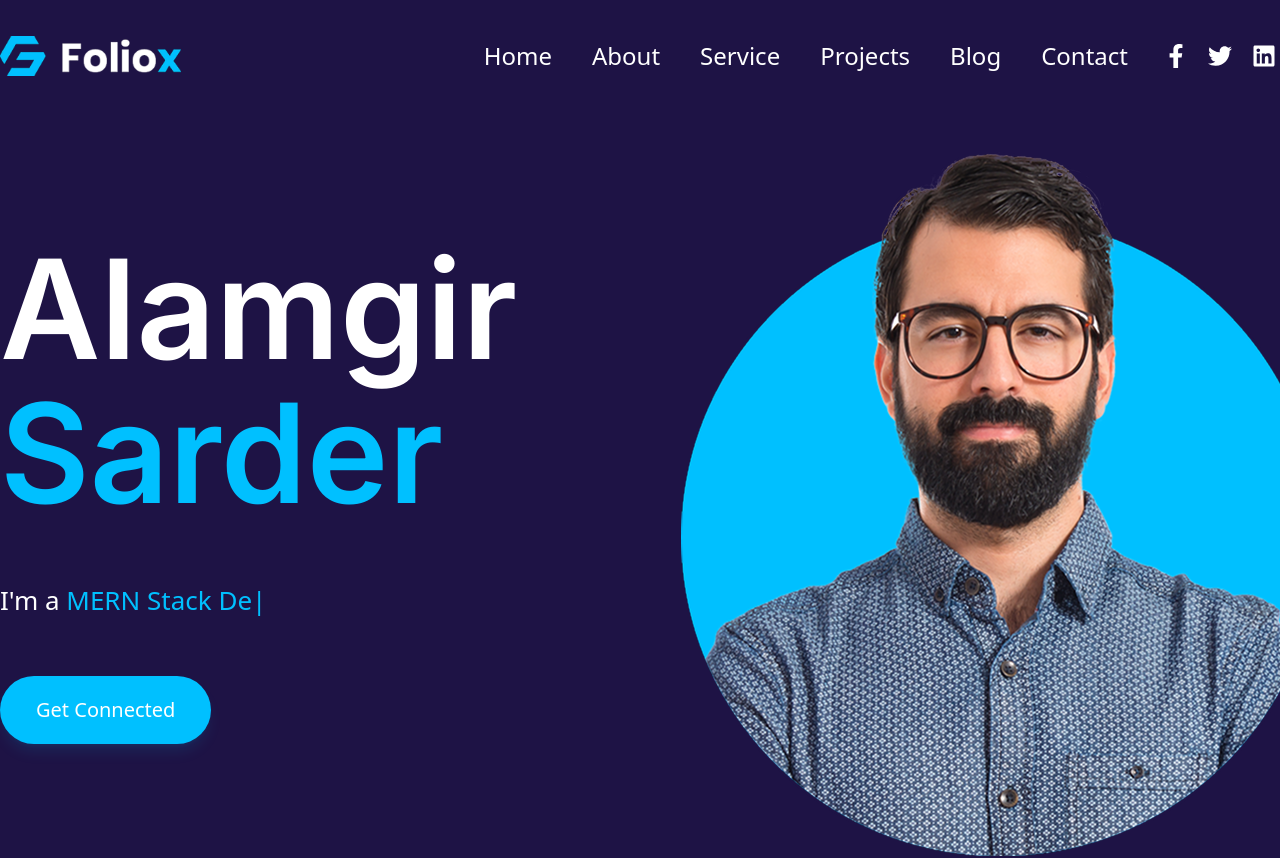
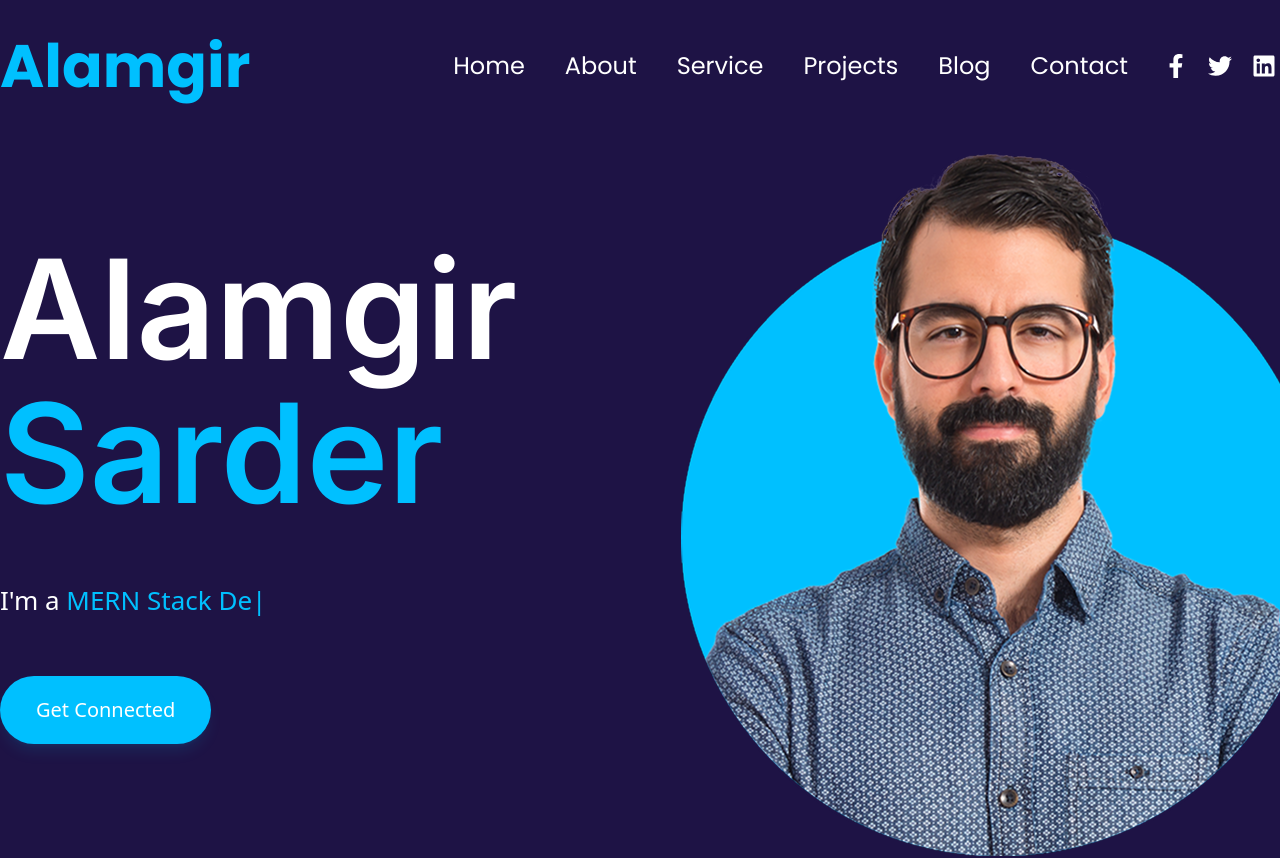
Before and after one commit to AlamgirSarder/portfolio, a React (Vite) app: page / in a window 1280 px wide. Shown: the top 858 px of the page. Built offline with nearby package versions, Linux system fonts and the light colour scheme.

Commit message:
logo change

```diff
--- a/src/components/navbar/Navbar.jsx
+++ b/src/components/navbar/Navbar.jsx
@@ -1,6 +1,6 @@
 import React, { useState, useEffect } from "react";
 import Container from "../layouts/Container";
-import logo from "../../assets/logo.png";
+// import logo from "../../assets/logo.png";
 import Flex from "../layouts/Flex";
 import { FaFacebookF, FaTwitter, FaLinkedin } from "react-icons/fa";
 import { TiSocialInstagram } from "react-icons/ti";
@@ -50,7 +50,8 @@ const Navbar = () => {
         <Flex className="items-center">
 
           <div className="flex-1">
-            <img className="w-auto h-10" src={logo} alt="logo" />
+            {/* <img className="w-auto h-10" src={logo} alt="logo" /> */}
+            <h2 className="font- font-secondary text-primary text-6xl font-bold ">Alamgir</h2>
           </div>
 
           <div className="mr-9">
--- a/src/index.css
+++ b/src/index.css
@@ -6,6 +6,7 @@
 
 @theme {
   --font-primary: "Inter", sans-serif;
+  --font-secondary: "Poppins", sans-serif;
 
 
   --color-basecolor: #1E1345;
```
